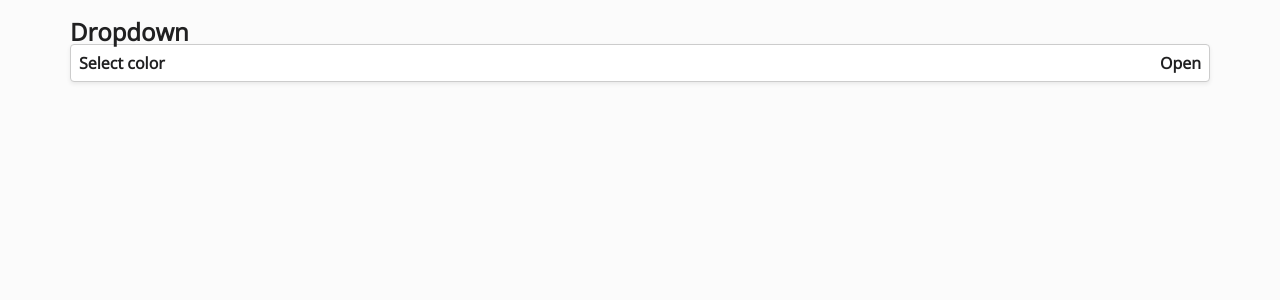
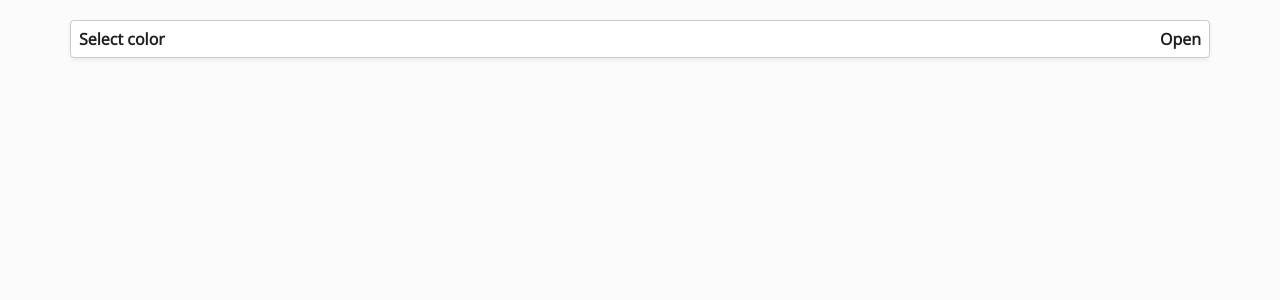
Before and after one commit to Renda02/infinite-dropdown, a React (Create React App) app: page / in a window 1280 px wide. Shown: the top 300 px of the page. Built offline with nearby package versions, Linux system fonts and the light colour scheme.

Commit message:
improved app

```diff
--- a/src/App.css
+++ b/src/App.css
@@ -35,7 +35,7 @@ li {
   box-shadow: 0 0.125rem 0.25rem rgba(0, 0, 0, 0.075) ;
 }
 
-.dropdown-wrapper {
+.wrapper {
   max-width: 1140px;
   width: 100%;
   margin: auto;
--- a/src/Dropdown.js
+++ b/src/Dropdown.js
@@ -34,7 +34,7 @@ function Dropdown({ title, items = [], multiSelect = false }) {
 
   return (
     <div className="dropdown-wrapper">
-        <h2>Dropdown</h2>
+
       <div
         tabIndex={0}
         className="dropdown-header"
```
